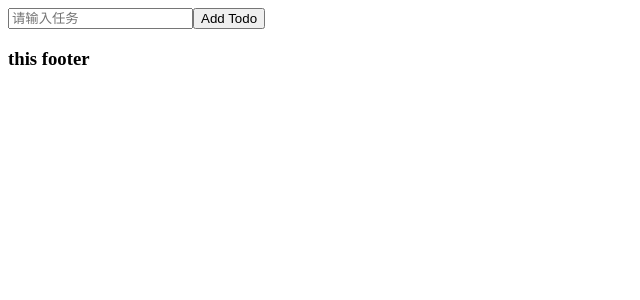
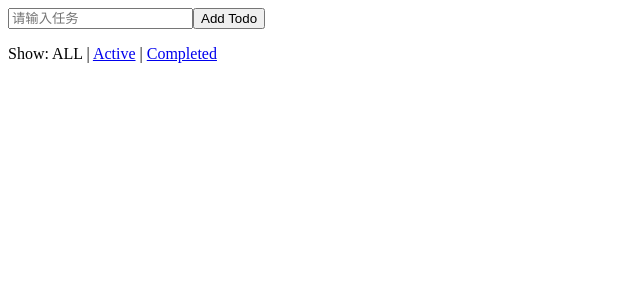
Before and after one commit to layaCoder/todo-react-redux, a React app: page / in a window 1280 px wide. Shown: the top 300 px of the page, without its empty margins (0-640 px from the left). Built offline with nearby package versions, Linux system fonts and the light colour scheme.

Commit message:
v1 completed

```diff
--- a/src/components/Footer.js
+++ b/src/components/Footer.js
@@ -1,13 +1,25 @@
 import React,{Component} from 'react';
+import FilterLink from '../containers/FilterLink';
 
 
 export default class extends Component{
 	render(){
 
 		return(
-			<div>
-			 <h3>this footer</h3>
-			</div>
-			)
+		<p>
+		 Show:{" "}
+		 <FilterLink filter="SHOW_ALL">
+		  ALL
+		 </FilterLink>
+		 {" | "}
+		 <FilterLink filter="SHOW_ACTIVE">
+		 Active
+		 </FilterLink>
+		 {" | "}
+		 <FilterLink filter="SHOW_COMPLETED">
+		 Completed
+		 </FilterLink>
+		</p>
+		)
 	}
 }
--- /dev/null
+++ b/src/components/Link.js
@@ -0,0 +1,22 @@
+import React,{Component} from 'react';
+
+export default class extends Component{
+	render(){
+		const {active,children,onClick} = this.props;
+		if(active){
+			return <span>{children}</span> //如果为选中项，则显示为普通文本
+		}
+		return (
+             <a href="#" onClick={
+             	e=>{
+             		e.preventDefault();
+             		onClick() //接收container组件中的onClick方法
+
+             	}
+             }>
+                {children}
+             </a>
+
+			)
+	}
+}
--- /dev/null
+++ b/src/containers/FilterLink.js
@@ -0,0 +1,23 @@
+import {connect} from 'react-redux';
+import {setVisibilityFilter} from '../actions/index';
+import Link from '../components/Link';
+
+
+//将state.visibilityFilter赋值给组件自身的
+//props.filter (ownProps.filter定位为"SHOW_ALL/SHOW_ACTIVE/SHOW_COMPLETED")
+const mapStateToProps =(state,ownProps)=>({
+	active : ownProps.filter === state.visibilityFilter
+});
+
+//点击事件执行action中的setVisibilityFilter方法
+const mapDispatchToProps = (dispatch,ownProps)=>({
+	onClick:()=>{
+		dispatch(setVisibilityFilter(ownProps.filter))
+	}
+});
+
+const FilterLink =connect(
+	mapStateToProps,
+	mapDispatchToProps)(Link);
+
+export default FilterLink
```
Also changed, not shown: src/actions/index.js (line endings or trailing spaces).
